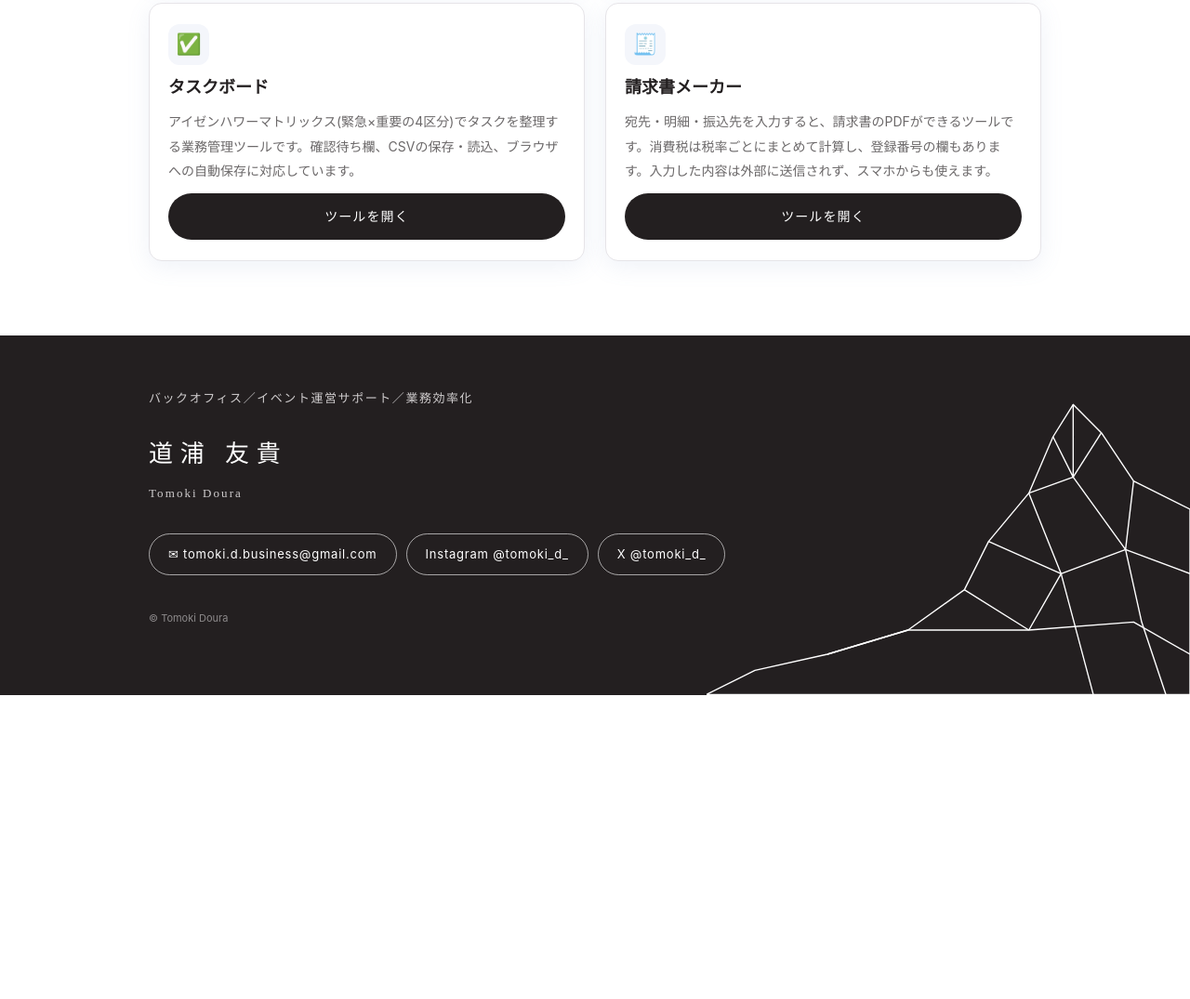
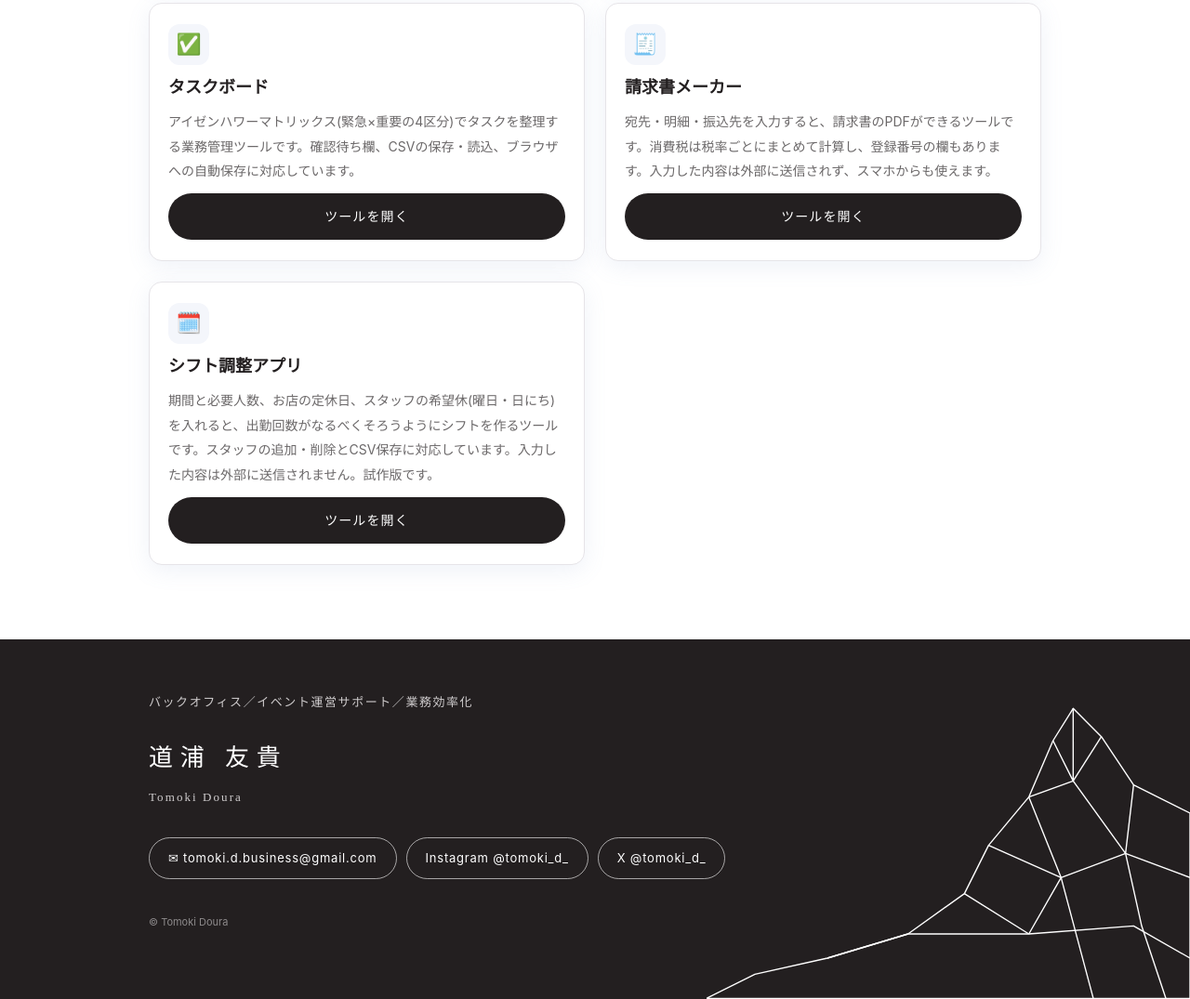
Before and after one commit to tomokidbusiness-coder/works-portfolio-t6p4, a plain HTML site: page index.html in a window 1280 px wide. Shown: the part 1939-3014 px from the top of the page at 93% size. Before the commit the page ends 2687 px from the top, so only its background shows below. Drawn offline with Linux system fonts and the light colour scheme.

Commit message:
ツール一覧にシフト調整アプリを追加

```diff
--- a/index.html
+++ b/index.html
@@ -179,6 +179,15 @@
         </div>
       </article>
 
+      <article class="card tool">
+        <div class="body">
+          <span class="icon">🗓️</span>
+          <h3>シフト調整アプリ</h3>
+          <p>期間と必要人数、お店の定休日、スタッフの希望休(曜日・日にち)を入れると、出勤回数がなるべくそろうようにシフトを作るツールです。スタッフの追加・削除とCSV保存に対応しています。入力した内容は外部に送信されません。試作版です。</p>
+          <a class="btn" href="https://tomokidbusiness-coder.github.io/shift-app-k5n8/" target="_blank" rel="noopener">ツールを開く</a>
+        </div>
+      </article>
+
     </div>
   </section>
 
```
